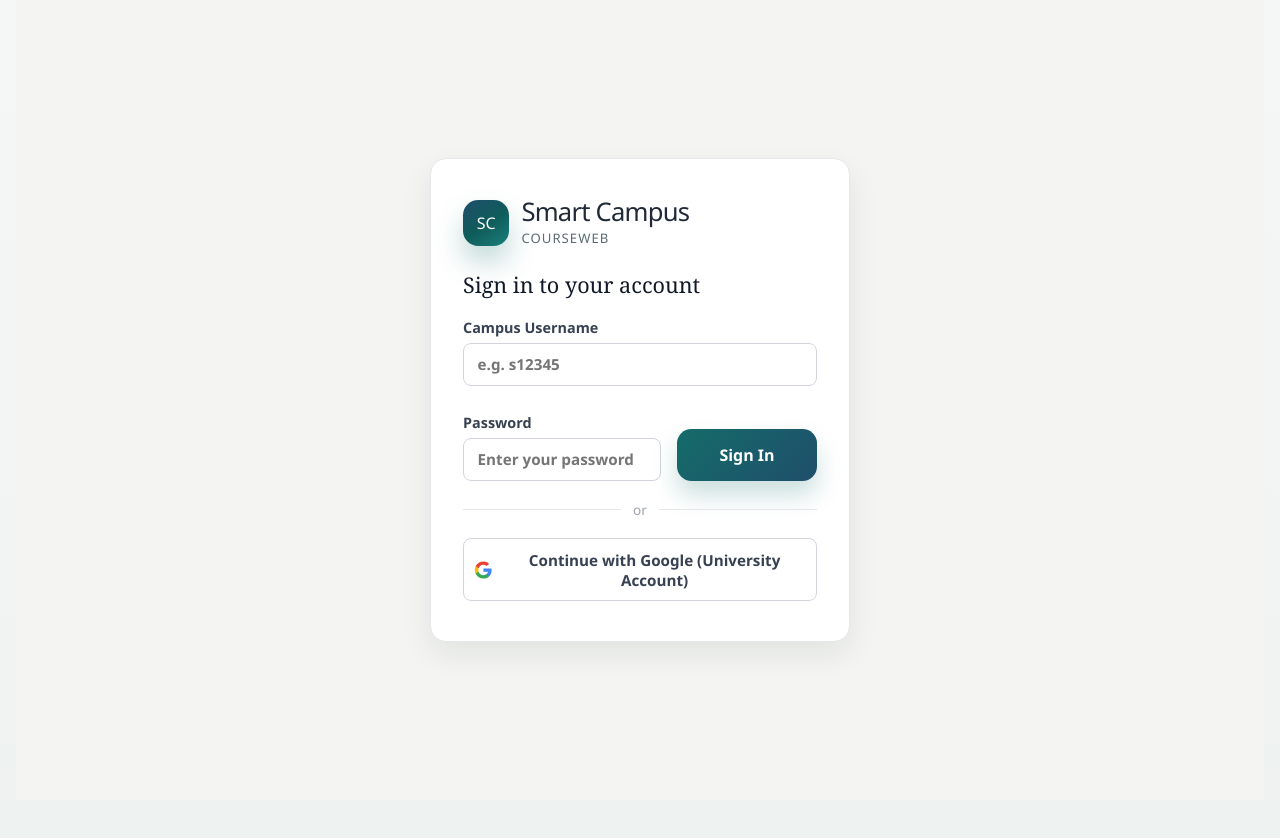
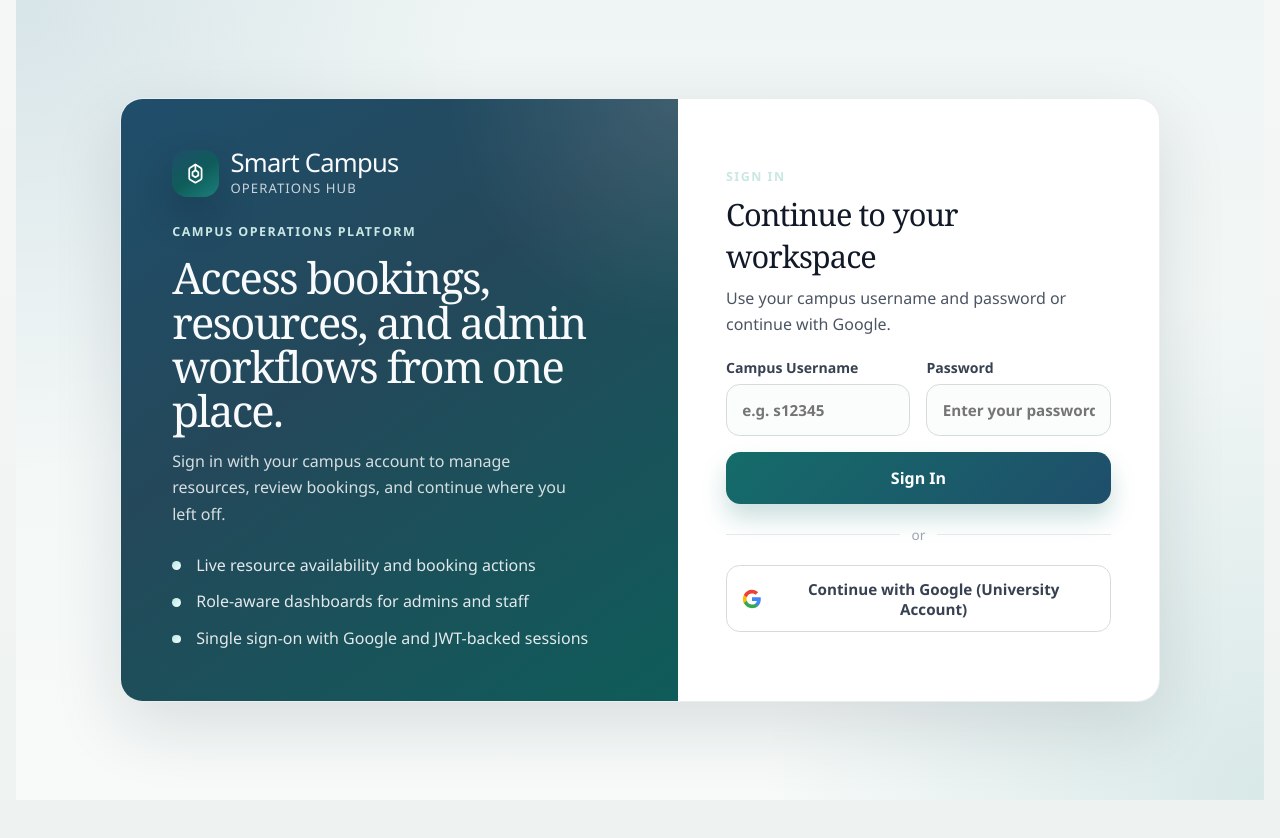
Before and after one commit to SandunDulanjana/Campus-Operations-Manager-COM-, a React app in the folder frontend/: page /login in a window 1280 px wide. Built offline with nearby package versions, Linux system fonts and the light colour scheme; the HTML template or start-up script is replaced by a standard one.

Commit message:
fix: recover shared UI polish on current developer

```diff
--- a/frontend/src/App.css
+++ b/frontend/src/App.css
@@ -187,6 +187,11 @@
   transition: transform 140ms ease, border-color 140ms ease, background-color 140ms ease, color 140ms ease;
 }
 
+.sub-link-btn .nav-icon-shell {
+  width: 1rem;
+  height: 1rem;
+}
+
 .sub-link-btn:hover {
   color: #ffffff;
   border-color: rgba(255, 255, 255, 0.18);
@@ -246,7 +251,7 @@
   background: rgba(255, 255, 255, 0.9);
   color: var(--text-strong);
   border-radius: 999px;
-  padding: 0.35rem 0.42rem 0.35rem 0.35rem;
+  padding: 0.35rem 0.58rem 0.35rem 0.35rem;
   display: inline-flex;
   align-items: center;
   gap: 0.72rem;
@@ -1847,34 +1852,140 @@
   display: flex;
   align-items: center;
   justify-content: center;
-  background: #f4f5f2;
-  padding: 1.5rem;
+  background:
+    radial-gradient(circle at top left, rgba(45, 111, 149, 0.12), transparent 32%),
+    radial-gradient(circle at bottom right, rgba(27, 127, 123, 0.14), transparent 34%),
+    linear-gradient(180deg, #eff5f4 0%, #f7faf9 100%);
+  padding: clamp(1.25rem, 4vw, 2.5rem);
 }
 
 .login-card {
   width: 100%;
-  max-width: 420px;
+  max-width: 1040px;
   background: #fff;
-  border: 1px solid #e5e7eb;
-  border-radius: 1rem;
-  padding: 2.5rem 2rem;
-  box-shadow: 0 12px 30px rgba(15, 23, 42, 0.08);
-  display: flex;
-  flex-direction: column;
-  gap: 1.2rem;
+  border: 1px solid rgba(91, 107, 115, 0.12);
+  border-radius: 1.4rem;
+  box-shadow: 0 24px 70px rgba(15, 23, 42, 0.12);
+  overflow: hidden;
+}
+
+.login-card-balanced {
+  display: grid;
+  grid-template-columns: minmax(320px, 1.1fr) minmax(320px, 0.95fr);
+}
+
+.login-panel {
+  min-width: 0;
+}
+
+.login-intro-panel {
+  padding: clamp(2rem, 4vw, 3.4rem);
+  background:
+    radial-gradient(circle at top right, rgba(255, 255, 255, 0.12), transparent 28%),
+    linear-gradient(145deg, var(--accent-700) 0%, #24485a 42%, var(--brand-700) 100%);
+  color: #f8fafc;
+  display: grid;
+  align-content: start;
+  gap: 1.6rem;
+}
+
+.login-brand-hero .brand-mark {
+  box-shadow: 0 18px 36px rgba(11, 37, 50, 0.28);
+}
+
+.login-intro-panel .brand-title,
+.login-intro-panel .brand-subtitle {
+  color: #f8fafc;
+}
+
+.login-intro-panel .brand-subtitle {
+  opacity: 0.78;
+}
+
+.login-intro-copy {
+  display: grid;
+  gap: 0.95rem;
+}
+
+.login-kicker {
+  margin: 0;
+  font-size: 0.78rem;
+  font-weight: 800;
+  letter-spacing: 0.12em;
+  text-transform: uppercase;
+  color: #c9e7e3;
+}
+
+.login-title {
+  font-size: clamp(2rem, 3.4vw, 3.2rem);
+  line-height: 1.02;
+  letter-spacing: -0.04em;
+  margin: 0;
+  color: inherit;
+}
+
+.login-lead {
+  margin: 0;
+  max-width: 44ch;
+  color: rgba(248, 250, 252, 0.84);
+  line-height: 1.65;
+}
+
+.login-feature-list {
+  list-style: none;
+  margin: 0;
+  padding: 0;
+  display: grid;
+  gap: 0.8rem;
+}
+
+.login-feature-list li {
+  position: relative;
+  padding-left: 1.5rem;
+  color: rgba(248, 250, 252, 0.9);
+  line-height: 1.5;
+}
+
+.login-feature-list li::before {
+  content: '';
+  position: absolute;
+  left: 0;
+  top: 0.55rem;
+  width: 0.52rem;
+  height: 0.52rem;
+  border-radius: 999px;
+  background: linear-gradient(135deg, #b4ebe3 0%, #f8fafc 100%);
+}
+
+.login-form-panel {
+  padding: clamp(1.8rem, 4vw, 3rem);
+  display: grid;
+  align-content: center;
+  gap: 1.3rem;
+}
+
+.login-form-copy {
+  display: grid;
+  gap: 0.55rem;
+}
+
+.login-form-title {
+  margin: 0;
+  font-size: clamp(1.55rem, 2.4vw, 2rem);
+  letter-spacing: -0.03em;
+  color: #111827;
+}
+
+.login-form-text {
+  margin: 0;
+  color: #4b5563;
+  line-height: 1.6;
 }
 
 .login-brand {
   display: flex;
   align-items: center;
   gap: 0.75rem;
-  margin-bottom: 0.25rem;
-}
-
-.login-title {
-  font-size: 1.35rem;
-  margin: 0;
-  color: #111827;
 }
 
 .login-form {
@@ -1883,41 +1994,56 @@
   gap: 1rem;
 }
 
-.login-form label {
+.login-inputs-row {
+  display: grid;
+  grid-template-columns: repeat(2, minmax(0, 1fr));
+  gap: 1rem;
+}
+
+.login-form label,
+.login-inputs-row label {
   display: flex;
   flex-direction: column;
-  gap: 0.35rem;
-  font-size: 0.9rem;
+  gap: 0.45rem;
+  font-size: 0.88rem;
   font-weight: 600;
   color: #374151;
 }
 
-.login-form input {
-  padding: 0.65rem 0.85rem;
-  border: 1px solid #d1d5db;
-  border-radius: 0.5rem;
+.login-form input,
+.login-inputs-row input {
+  height: 3.25rem;
+  padding: 0.75rem 0.95rem;
+  border: 1px solid #d4dcda;
+  border-radius: 0.85rem;
   font: inherit;
   font-size: 0.95rem;
   color: #111827;
-}
-
-.login-form input:focus {
-  outline: 2px solid #0f766e;
-  outline-offset: 1px;
-  border-color: transparent;
+  background: #fbfdfc;
+  transition: border-color 140ms ease, box-shadow 140ms ease, background-color 140ms ease;
+}
+
+.login-form input:focus,
+.login-inputs-row input:focus {
+  outline: none;
+  border-color: rgba(20, 108, 105, 0.45);
+  box-shadow: 0 0 0 4px rgba(20, 108, 105, 0.12);
+  background: #ffffff;
 }
 
 .login-submit-btn {
   width: 100%;
-  padding: 0.7rem;
+  min-height: 3.25rem;
+  padding: 0.9rem 1.15rem;
   font-size: 1rem;
 }
 
 .login-error {
-  background: #fee2e2;
+  background: #fef1ef;
   color: #991b1b;
-  border-radius: 0.5rem;
-  padding: 0.6rem 0.85rem;
+  border-radius: 0.8rem;
+  border: 1px solid #f4c1ba;
+  padding: 0.8rem 0.95rem;
   font-size: 0.9rem;
   margin: 0;
 }
@@ -1944,9 +2070,9 @@
   align-items: center;
   justify-content: center;
   gap: 0.65rem;
-  padding: 0.65rem;
-  border: 1px solid #d1d5db;
-  border-radius: 0.5rem;
+  padding: 0.8rem 0.95rem;
+  border: 1px solid #d4dcda;
+  border-radius: 0.85rem;
   background: #fff;
   color: #374151;
   font: inherit;
@@ -1957,48 +2083,9 @@
 }
 
 .google-login-btn:hover {
-  background: #f9fafb;
-}
-
-/* ==================== ADDED FOR HORIZONTAL LOGIN FORM (Screenshot Layout) ==================== */
-.login-inputs-row {
-  display: flex;
-  gap: 1rem;
-  align-items: end;
-  flex-wrap: wrap;
-}
-
-.login-inputs-row label {
-  flex: 1;
-  min-width: 180px;
-  display: flex;
-  flex-direction: column;
-  gap: 0.35rem;
-}
-
-.login-inputs-row .login-submit-btn {
-  width: auto;
-  min-width: 140px;
-  height: 52px;
-  margin-top: 1.7rem;        /* aligns button vertically with inputs */
-  white-space: nowrap;
-  padding: 0 1.8rem;
-  font-size: 1rem;
-}
-
-/* On small screens, stack back to vertical */
-@media (max-width: 700px) {
-  .login-inputs-row {
-    flex-direction: column;
-    align-items: stretch;
-  }
-  .login-inputs-row .login-submit-btn {
-    margin-top: 0;
-    height: auto;
-    width: 100%;
-  }
-}
-/* ========================================================================================== */
+  background: #f8fbfa;
+  border-color: #c6d8d3;
+}
 
 @media (max-width: 1120px) {
   .footer-main {
@@ -2031,6 +2118,10 @@
 
   .resource-showcase-list {
     grid-template-columns: repeat(2, minmax(0, 1fr));
+  }
+
+  .login-card-balanced {
+    grid-template-columns: 1fr;
   }
 }
 
@@ -2137,6 +2228,19 @@
     display: none;
   }
 
+  .login-page {
+    padding: 1rem;
+  }
+
+  .login-intro-panel,
+  .login-form-panel {
+    padding: 1.4rem;
+  }
+
+  .login-inputs-row {
+    grid-template-columns: 1fr;
+  }
+
   .time-row,
   .home-feature-grid,
   .stats-strip,
--- a/frontend/src/auth/LoginPage.jsx
+++ b/frontend/src/auth/LoginPage.jsx
@@ -2,6 +2,16 @@
 import { useNavigate } from 'react-router-dom'
 import axios from 'axios'
 import { useAuth } from '../context/useAuth'
+
+function LoginBrandIcon() {
+  return (
+    <svg viewBox="0 0 24 24" aria-hidden="true">
+      <path d="M6 16.5V8.2c0-.7.36-1.34.96-1.7L12 3.5l5.04 3c.6.36.96 1 .96 1.7v8.3c0 .7-.36 1.34-.96 1.7L12 21l-5.04-2.8A1.97 1.97 0 0 1 6 16.5Z" />
+      <path d="M9.2 10.8 12 9l2.8 1.8V14L12 15.8 9.2 14v-3.2Z" />
+      <path d="M12 3.5v5.4" />
+    </svg>
+  )
+}
 
 function LoginPage() {
   const { login } = useAuth()
@@ -43,16 +53,39 @@
 
   return (
     <div className="login-page">
-      <div className="login-card">
-        <div className="login-brand">
-          <span className="brand-mark" aria-hidden="true">SC</span>
+      <div className="login-card login-card-balanced">
+        <section className="login-panel login-intro-panel">
+          <div className="login-brand login-brand-hero">
+            <span className="brand-mark" aria-hidden="true">
+              <LoginBrandIcon />
+            </span>
             <div>
               <p className="brand-title">Smart Campus</p>
-            <p className="brand-subtitle">CourseWeb</p>
+              <p className="brand-subtitle">Operations Hub</p>
             </div>
           </div>
 
-        <h1 className="login-title">Sign in to your account</h1>
+          <div className="login-intro-copy">
+            <p className="login-kicker">Campus Operations Platform</p>
+            <h1 className="login-title">Access bookings, resources, and admin workflows from one place.</h1>
+            <p className="login-lead">
+              Sign in with your campus account to manage resources, review bookings, and continue where you left off.
+            </p>
+          </div>
+
+          <ul className="login-feature-list" aria-label="Platform highlights">
+            <li>Live resource availability and booking actions</li>
+            <li>Role-aware dashboards for admins and staff</li>
+            <li>Single sign-on with Google and JWT-backed sessions</li>
+          </ul>
+        </section>
+
+        <section className="login-panel login-form-panel">
+          <div className="login-form-copy">
+            <p className="login-kicker">Sign in</p>
+            <h2 className="login-form-title">Continue to your workspace</h2>
+            <p className="login-form-text">Use your campus username and password or continue with Google.</p>
+          </div>
 
           {error && <p className="login-error">{error}</p>}
 
@@ -81,6 +114,7 @@
                   autoComplete="current-password"
                 />
               </label>
+            </div>
 
             <button
               type="submit"
@@ -89,7 +123,6 @@
             >
               {loading ? 'Signing in...' : 'Sign In'}
             </button>
-        </div>
           </form>
 
           <div className="login-divider">
@@ -109,6 +142,7 @@
             </svg>
             Continue with Google (University Account)
           </button>
+        </section>
       </div>
     </div>
   )
--- a/frontend/src/components/Navbar.jsx
+++ b/frontend/src/components/Navbar.jsx
@@ -34,6 +34,16 @@
     return (
       <svg viewBox="0 0 24 24" aria-hidden="true">
         <path d="m7 10 5 5 5-5" />
+      </svg>
+    )
+  }
+
+  if (kind === 'stack') {
+    return (
+      <svg viewBox="0 0 24 24" aria-hidden="true">
+        <path d="M12 4 4.75 7.5 12 11l7.25-3.5L12 4Z" />
+        <path d="M4.75 12.25 12 15.75l7.25-3.5" />
+        <path d="M4.75 16.75 12 20.25l7.25-3.5" />
       </svg>
     )
   }
@@ -112,7 +122,9 @@
       <header className="site-header">
         <div className="top-header">
           <Link to="/" className="brand" aria-label="Go to home page">
-            <span className="brand-mark" aria-hidden="true">SC</span>
+            <span className="brand-mark" aria-hidden="true">
+              <HeaderIcon kind="brand" />
+            </span>
             <div>
               <p className="brand-title">Smart Campus</p>
               <p className="brand-subtitle">Operations Hub</p>
@@ -137,8 +149,6 @@
                 aria-haspopup="menu"
                 aria-expanded={isMenuOpen}
               >
-                <span className="profile-name">{user.name?.toUpperCase()}</span>
-                <span aria-hidden="true">▾</span>
                 <span className="avatar">{initials}</span>
                 <span className="profile-copy">
                   <span className="profile-eyebrow">{user.role}</span>
@@ -196,13 +206,14 @@
 
         {!isAdminRoute && (
           <div className="sub-header">
-            {/* Your sub-header nav and search remain the same */}
             <nav className="sub-nav" aria-label="Primary navigation">
               <Link to="/" className="home-icon-link" title="Home">
-                <span className="nav-icon" aria-hidden="true">⌂</span>
+                <span className="nav-icon-shell" aria-hidden="true">
+                  <HeaderIcon kind="home" />
+                </span>
               </Link>
 
-              <div className="resource-dropdown" onMouseLeave={() => setIsResourceOpen(false)}>
+              <div className="resource-dropdown" ref={resourceAreaRef}>
                 <button
                   type="button"
                   className="sub-link-btn"
@@ -210,12 +221,18 @@
                   aria-haspopup="menu"
                   aria-expanded={isResourceOpen}
                 >
-                  Resources <span aria-hidden="true">▾</span>
+                  <span className="nav-icon-shell" aria-hidden="true">
+                    <HeaderIcon kind="stack" />
+                  </span>
+                  <span>Resources</span>
+                  <span className={`sub-link-chevron${isResourceOpen ? ' open' : ''}`} aria-hidden="true">
+                    <HeaderIcon kind="chevron" />
+                  </span>
                 </button>
                 {isResourceOpen && (
                   <div className="resource-menu" role="menu">
                     <Link to="/bookings" className="menu-item" role="menuitem" onClick={() => setIsResourceOpen(false)}>
-                      Booking
+                      Bookings
                     </Link>
                   </div>
                 )}
@@ -229,7 +246,9 @@
               aria-expanded={isSearchOpen}
               aria-label="Toggle search"
             >
-              <span className="nav-icon" aria-hidden="true">⌕</span>
+              <span className="nav-icon-shell" aria-hidden="true">
+                <HeaderIcon kind="search" />
+              </span>
             </button>
 
             {isSearchOpen && (
```
Lines whose indentation alone changed are shown as unchanged.
